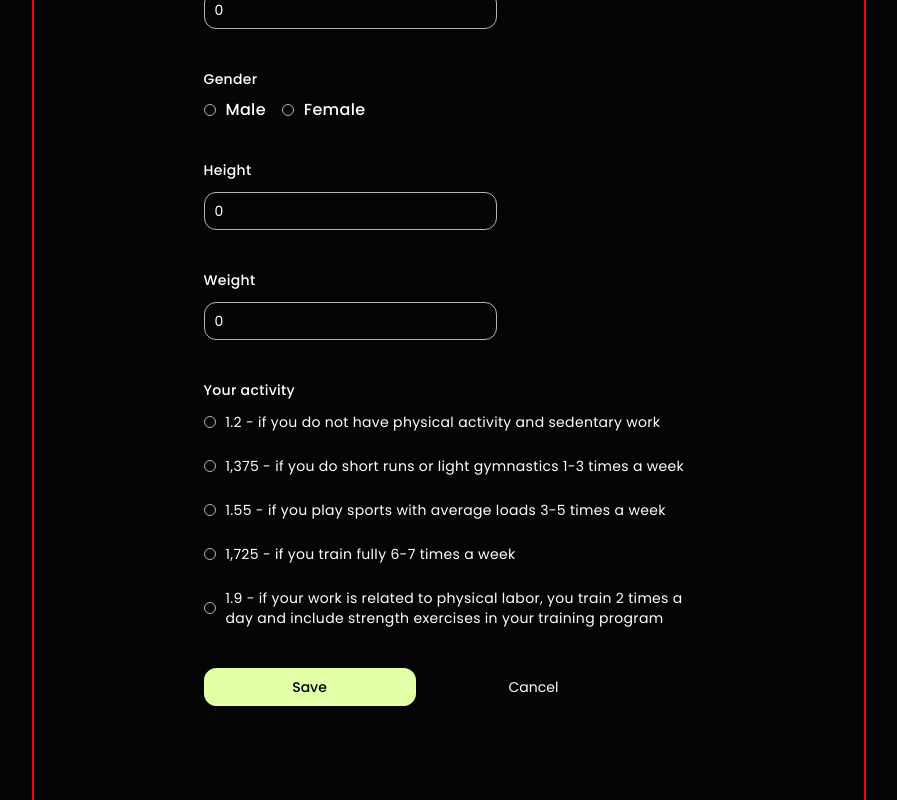
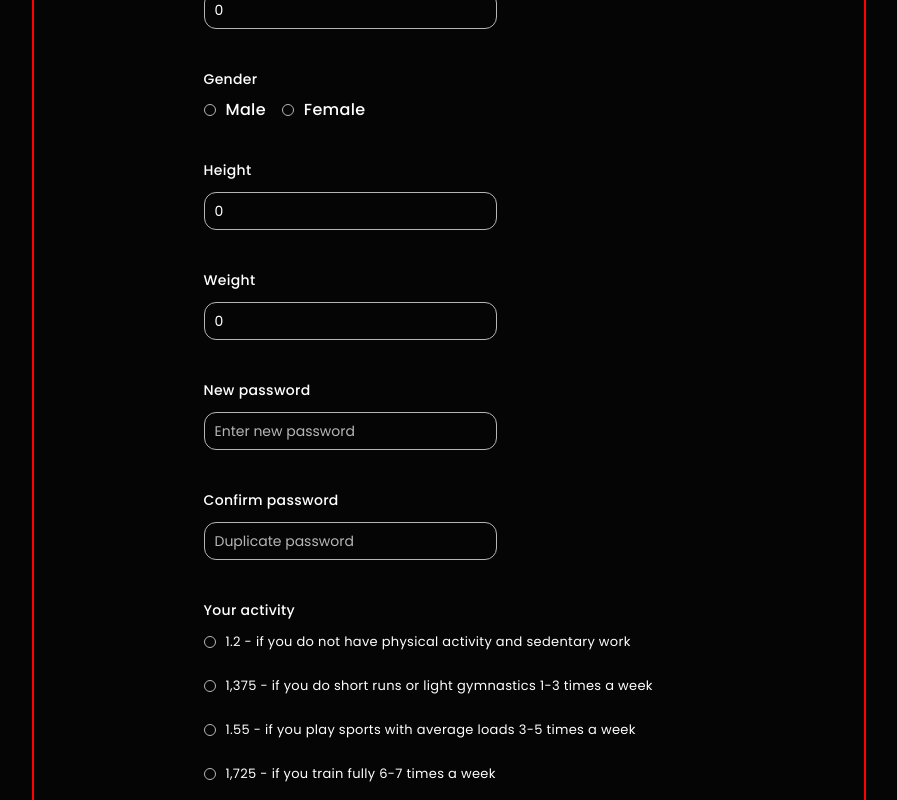
Before and after one commit to SonGlad/HEALTH_EN, a React (Create React App) app: page /HEALTH_EN/settings in a window 1280 px wide. Shown: the part 774-1574 px from the top of the page, without its empty margins (191-1088 px from the left). Built offline with nearby package versions, Linux system fonts and the light colour scheme.

Commit message:
add new input and refactoring styled

```diff
--- a/src/pages/Settings/Settings.jsx
+++ b/src/pages/Settings/Settings.jsx
@@ -29,14 +29,14 @@ const ValidationSchema = yup.object({
   name: yup
     .string()
     .min(2, 'Name must be at least 2 characters long.')
-    .max(50, 'Name must be no more than 50 characters.')
+    .max(30, 'Name must be no more than 30 characters.')
     .required('Name is required')
     .trim('Name cannot include leading and trailing spaces')
     .strict(true),
   age: yup
     .number()
-    .min(14, 'Age must be at least 14 years old')
-    .max(110, 'Age must be no more than 110 years old')
+    .min(8, 'Age must be at least 8 years old')
+    .max(120, 'Age must be no more than 120 years old')
     .required('Age is required')
     .integer('Age must be an integer'),
   height: yup
@@ -47,12 +47,20 @@ const ValidationSchema = yup.object({
     .integer('Height must be an integer'),
   weight: yup
     .number()
-    .min(40, 'Weight must be at least 40kg')
-    .max(200, 'Weight must be no more than 200kg')
+    .min(4, 'Weight must be at least 4kg')
+    .max(300, 'Weight must be no more than 300kg')
     .required('Weight is required')
     .test('maxDigitsAfterDecimal', 'Must have 1 digits after decimal', number =>
       /^\d+(\.\d{1})?$/.test(number)
     ),
+  newPassword: yup
+    .string()
+    .min(8, 'Password must be at least 8 characters long.')
+    .required('Password is required'),
+  confirmPassword: yup
+    .string()
+    .oneOf([yup.ref('newPassword'), null], 'Passwords must match')
+    .required('Password confirmation is required'),
 });
 const SettingsPage = () => {
   const initialValues = {
@@ -90,7 +98,7 @@ const SettingsPage = () => {
                     type="text"
                     required
                   />
-                  <ErrorMsg name="namel" component="div" />
+                  <ErrorMsg name="name" component="div" />
                 </Label>
                 <FileContainer>
                   Your photo
@@ -105,7 +113,6 @@ const SettingsPage = () => {
                     </DownloadPhoto>
                   </Label>
                 </FileContainer>
-
                 <Label>
                   Your age
                   <Input
@@ -116,7 +123,6 @@ const SettingsPage = () => {
                   />
                   <ErrorMsg name="age" component="div" />
                 </Label>
-
                 <FormGroup role="group" aria-labelledby="gender-head">
                   <FormGroupLabel id="gender-head">Gender</FormGroupLabel>
                   <WrapperRadioButton>
@@ -153,6 +159,26 @@ const SettingsPage = () => {
                     required
                   />
                   <ErrorMsg name="weight" component="div" />
+                </Label>
+                <Label>
+                  New password
+                  <Input
+                    name="newPassword"
+                    type="password"
+                    placeholder="Enter new password"
+                    required
+                  />
+                  <ErrorMsg name="newPassword" component="div" />
+                </Label>
+                <Label>
+                  Confirm password
+                  <Input
+                    name="confirmPassword"
+                    type="password"
+                    placeholder="Duplicate password"
+                    required
+                  />
+                  <ErrorMsg name="confirmPassword" component="div" />
                 </Label>
                 <FormGroup role="group" aria-labelledby="activity-head">
                   <FormGroupLabel id="activity-head">
--- a/src/pages/Settings/Settings.styled.js
+++ b/src/pages/Settings/Settings.styled.js
@@ -46,6 +46,11 @@ export const FormFormik = styled(Form)`
     column-gap: 60px;
     width: 491px;
 
+    -webkit-box-pack: justify;
+    -webkit-box-align: start;
+    -ms-flex-pack: justify;
+    -ms-flex-align: start;
+
     // & > :not(div[aria-labelledby='activity-head']) {
     //   width: calc((100% - 60px) / 2);
     // }
@@ -77,9 +82,13 @@ export const Input = styled(Field)`
   padding: 8px 10px;
   border-radius: 12px;
   border: 1px solid ${props => props.theme.color.primary_grey};
+  transition: all 250ms cubic-bezier(0.4, 0, 0.2, 1);
 
-  &:hover {
+  &:hover,
+  &:focus,
+  &:active {
     border-color: ${props => props.theme.color.primary_green_lite};
+    border: 1px solid ${props => props.theme.color.primary_green_lite};
   }
 
   &[type='file'] {
@@ -149,6 +158,7 @@ export const CancelButton = styled.button`
   border: 1px solid transparent;
   border-radius: 12px;
   cursor: pointer;
+  transition: all 250ms cubic-bezier(0.4, 0, 0.2, 1);
 
   &:hover {
     border: 1px solid ${p => p.theme.color.primary_green_lite};
@@ -197,7 +207,7 @@ export const FormGroup = styled.div`
   flex-direction: column;
 
   & > label {
-    font-size: 14px;
+    font-size: 13px;
     font-weight: 400;
     line-height: 20px;
 
```
